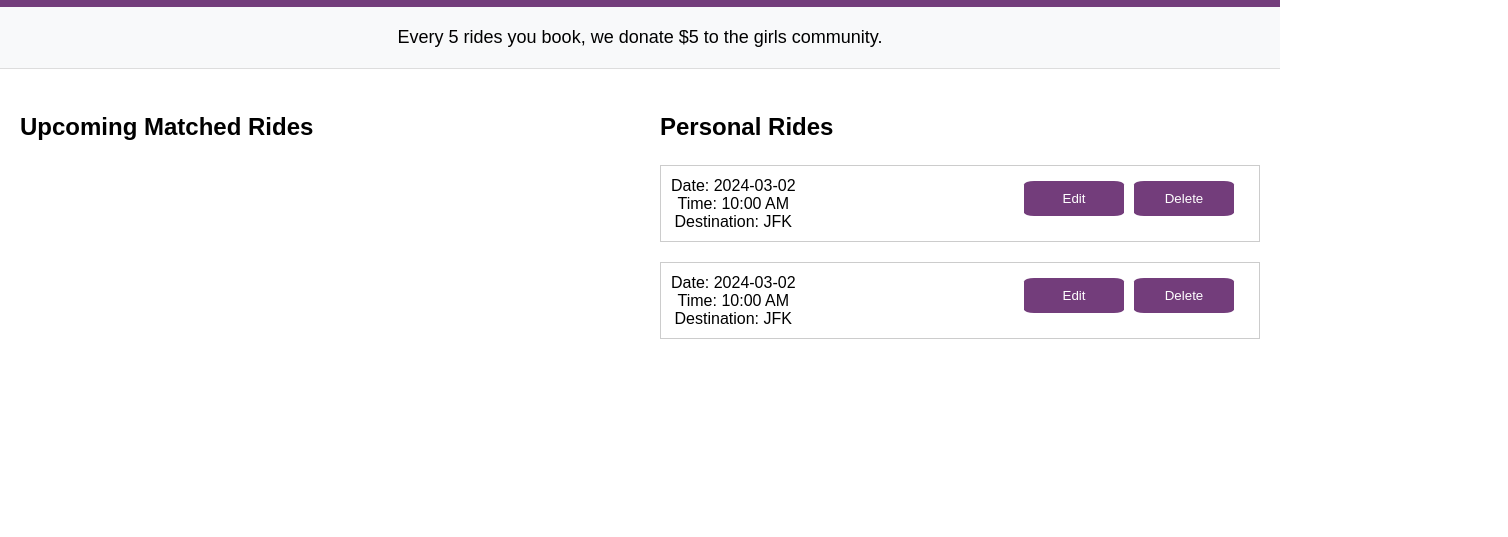
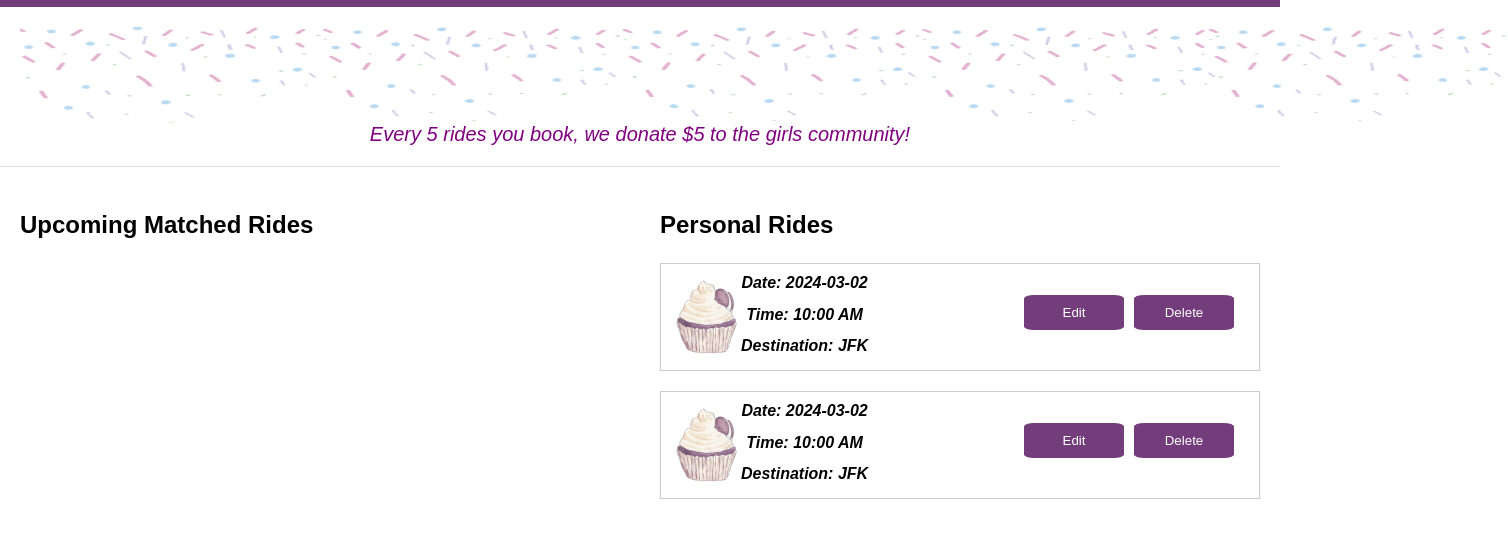
Before and after one commit to jasminegau/Bon-bon-voyage, a plain HTML site: page home/index.html in a window 1280 px wide. Shown: the part 73-610 px from the top of the page, 1508 px wide, since content can reach past the window. Drawn offline with Linux system fonts and the light colour scheme; no server answers.

Commit message:
add style

```diff
--- a/home/index.html
+++ b/home/index.html
@@ -1,3 +1,4 @@
+
 <style>
     h1{
         font-family: Arial, Helvetica, sans-serif;
@@ -19,6 +20,7 @@
         max-width:100%;
     }
 
+
     .text {
         position: absolute;
         top: 50%;
@@ -28,6 +30,7 @@
         font-size: 20px;
         text-align: center;
     }
+
 
     .flight-info {
         position: relative;
@@ -41,10 +44,23 @@
         padding: 80px;
     }
 
+
     .flight-info span {
         display: block;
         margin-bottom: 5px;
+        font-weight: bold;
+        font-style: italic;
     }
+
+
+    .ride-info {
+        display: block;
+        margin-bottom: 5px;
+        font-weight: bold;
+        font-style: italic;
+        margin-left: 0;
+    }
+
 
     .buttons {
         display: flex;
@@ -58,6 +74,7 @@
         width:100px;
         border-radius:10%;
         cursor: pointer;
+
 
     }
     #popup{
@@ -80,7 +97,28 @@
     }
 
 
+    #banner {
+        font-style: italic;
+        color: purple;
+        text-align: center;
+        padding: 20px; /* Adjust padding as needed */
+        background-color: white;
+        text-align: center;
+        font-size: 20px;
+        border-bottom: 1px solid #ddd;
+        border-top: 1px #ddd
+
+    }
+
+
+
+
+
+
 </style>
+
+
+
 
 
 
@@ -113,11 +151,15 @@
 
     <!-- Banner -->
     <div id="banner">
-            Every 5 rides you book, we donate $5 to the girls community.
+
+
+        <img src="../images/sprinklesbanner.png" style="width: 120%; height: 12%;">
+        Every 5 rides you book, we donate $5 to the girls community!
     </div>
 
     <!-- Main Content Area -->
     <div id="main-content">
+
         <!-- Left Side (Flight Tickets) -->
         <div id="left-side">
             <h1><p>Upcoming Matched Rides</p></h1>
@@ -127,23 +169,37 @@
         <div id="right-side">
             <h1><p>Personal Rides</p></h1>
             <div class="personal-ride">
+                <div style="display:flex;">
+                    <img src="../images/cupcake.png" style="width: 70px; height: auto;">
                     <div class="ride-info">
                         <span>Date: 2024-03-02</span>
                         <span>Time: 10:00 AM</span>
                         <span>Destination: JFK</span>
+
+
                     </div>
+
+                </div>
+
+
                 <div class="buttons">
                     <button class="edit-button" onclick="editRide(this); openPopup()">Edit</button>
                     <button class="delete-button" onclick="deleteRide(this); openPopup()">Delete</button>
 
+
                 </div>
             </div>
             <div class="personal-ride">
+                <div style="display:flex;">
+                    <img src="../images/cupcake.png" style="width: 70px; height: auto;">
                     <div class="ride-info">
                         <span>Date: 2024-03-02</span>
                         <span>Time: 10:00 AM</span>
                         <span>Destination: JFK</span>
+
                     </div>
+                </div>
+
                 <div class="buttons">
                     <button class="edit-button" onclick="editRide(this); openPopup()">Edit</button>
                     <button class="delete-button" onclick="deleteRide(this); openPopup()">Delete</button>
@@ -166,14 +222,17 @@
       <script>
         let currentButton; // Variable to store the clicked button
 
+
         function openPopup(button) {
             // Check if the button is the same as the previously clicked button
             if (currentButton === button) {
                 return;
             }
 
+
             currentButton = button;
             let popupContent;
+
 
             if (button.classList.contains('edit-button')) {
                 // Content for Edit button
@@ -200,22 +259,27 @@
                 `;
             }
 
+
             document.getElementById("popupContent").innerHTML = popupContent;
             document.getElementById("popup").style.display = "block";
         }
 
+
         function closePopup() {
             document.getElementById("popup").style.display = "none";
         }
+
 
         // Assign the onclick events to the buttons
         document.querySelectorAll('.buttons button').forEach(button => {
             button.addEventListener('click', () => openPopup(button));
         });
 
+
     </script>
 
     </div>
+
 
 <script type="module" src="../script.js"></script>
 <script type="module" src="home.js"></script>
--- a/styles.css
+++ b/styles.css
@@ -1,6 +1,7 @@
 body {
     font-family: Arial, sans-serif;
  }
+
 
  #signin_signup_container {
     width: 300px;
@@ -10,12 +11,14 @@ body {
     border-radius: 5px;
  }
 
+
  input, button {
     display: block;
     width: 100%;
     margin-bottom: 10px;
     padding: 10px;
  }
+
 
  button {
     background-color: #733D7B;
@@ -24,11 +27,13 @@ button {
     cursor: pointer;
  }
 
+
  body, html {
     margin: 0;
     padding: 0;
     font-family: Arial, sans-serif;
  }
+
 
  #navbar {
     display: flex;
@@ -38,10 +43,12 @@ body, html {
     color: white;
  }
 
+
  #hamburger-menu {
     cursor: pointer;
     margin-right: 20px;
  }
+
 
  #nav-links a {
     color: white;
@@ -49,12 +56,14 @@ body, html {
     margin-left: 20px;
  }
 
+
  #hamburger-dropdown a {
     display: block;
     padding: 10px;
     text-decoration: none;
     color: black;
  }
+
 
  #hamburger-dropdown {
     position: absolute;
@@ -64,21 +73,20 @@ body, html {
     z-index: 1;
  }
 
+
  .hidden {
     display: none;
  }
 
-#banner {
-    background-color: #f8f9fa;
-    text-align: center;
-    padding: 20px;
-    font-size: 18px;
-    border-bottom: 1px solid #ddd;
-}
+
+
+
+
 
  #main-content {
     display: flex;
  }
+
 
  #right-side {
     width: 50%;
@@ -87,6 +95,7 @@ body, html {
  #left-side {
     width: 50%;
     padding:20px
+
 
  }
  .flight-ticket {
@@ -98,17 +107,20 @@ body, html {
     padding: 30px;
  }
 
+
  .personal-ride {
     border: 1px solid #ccc;
     margin-bottom: 20px;
     padding: 10px;
  }
 
+
  .ride-info {
     display: flex;
     justify-content: space-between;
     align-items: center;
     flex-direction:column;
+
 
  }
  .personal-ride{
@@ -117,7 +129,9 @@ body, html {
     align-items: center;
     flex-direction:row;
 
+
  }
+
 
  #booking-form-container {
     width: 300px;
@@ -127,37 +141,44 @@ body, html {
     border-radius: 5px;
  }
 
+
  #booking-form input, #booking-form button {
     width: 100%;
     padding: 10px;
     margin-bottom: 10px;
  }
 
+
  #results-container {
     margin: 20px auto;
     padding: 20px;
  }
+
 
  #profile-main {
     width: 100%;
     padding: 20px;
  }
 
+
  #logo {
     width: 60px;
     height: auto
  }
+
 
  #message-container {
     display: flex;
     height: 90vh; /* Adjust based on your header/footer size */
  }
 
+
  #contact-list {
     width: 30%;
     background-color: #f2f2f2;
     overflow-y: auto;
  }
+
 
  #chat-interface {
     width: 70%;
@@ -166,16 +187,19 @@ body, html {
     overflow-y: auto;
  }
 
+
  .contact {
     padding: 10px;
     border-bottom: 1px solid #ddd;
     cursor: pointer;
  }
 
+
  #edit-profile-btn, #profile-change-save-btn {
     width: 30%;
     background-color: #8AC8F5;
  }
+
 
  input[type="text"], input[type="email"] {
     width: 80%;
@@ -183,12 +207,14 @@ input[type="text"], input[type="email"] {
     box-sizing: border-box;
  }
 
+
  input[type="number"] {
     width: 10%;
     padding: 8px;
     box-sizing: border-box;
  }
 
+
  #avatar {
     width: 150px;
     height: auto;
```
Also changed, not shown: contact_us.html (+20 -0 lines), images/sprinklesbanner.png (added). Lines whose indentation alone changed are shown as unchanged.
